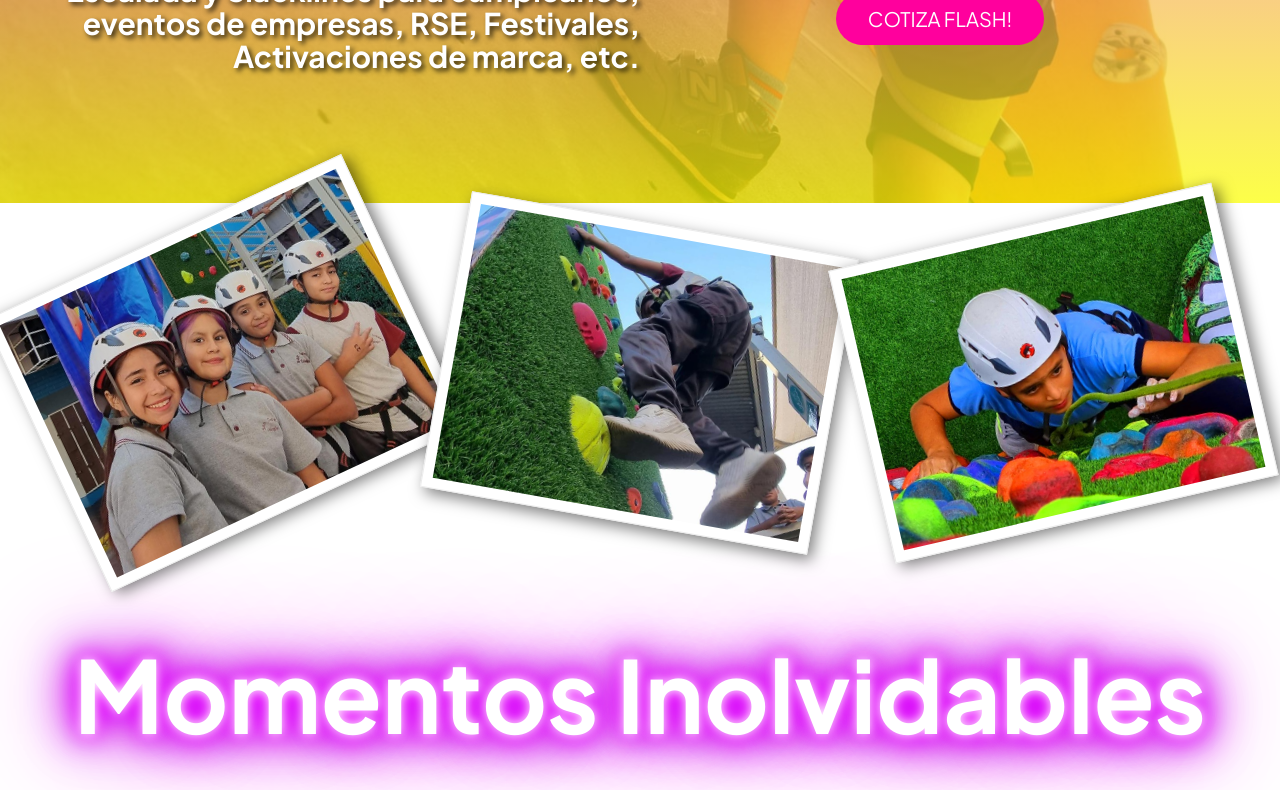
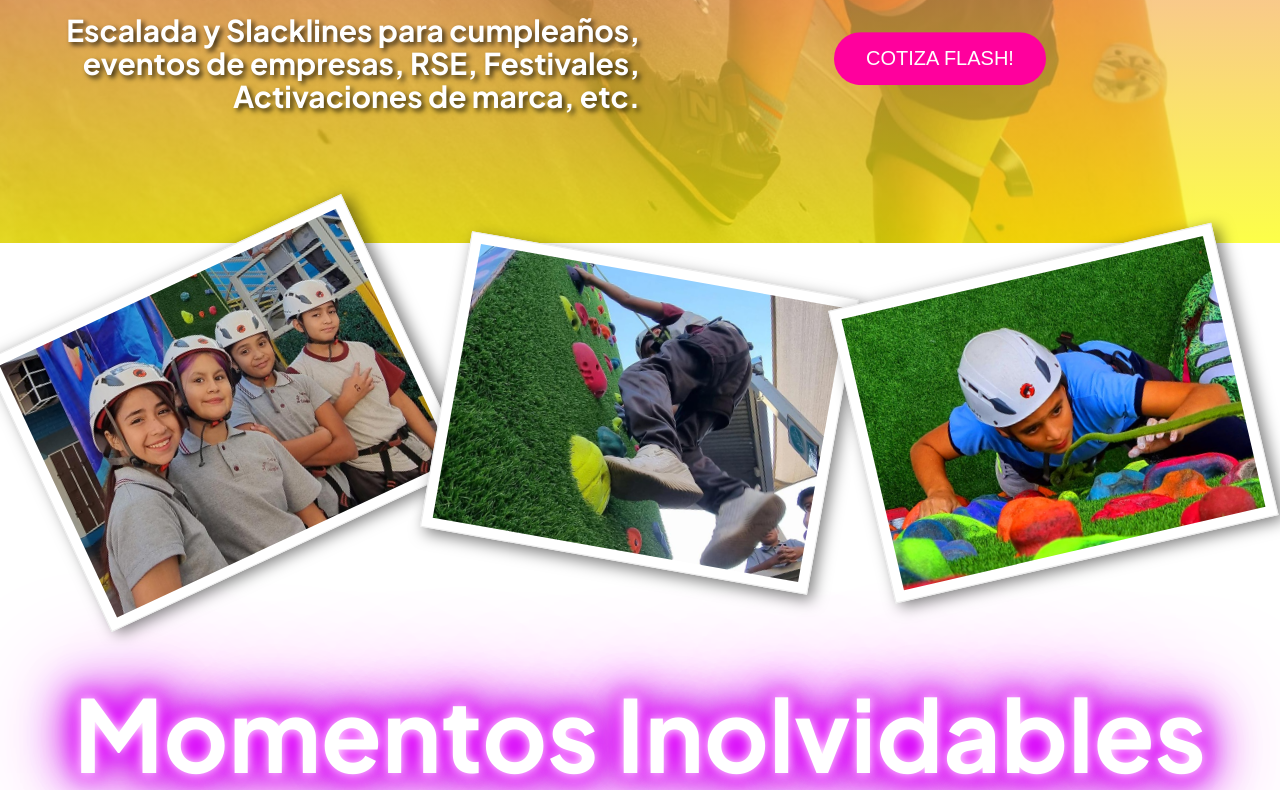
Before and after one commit to pyro-nicolini/escalandia, a plain HTML site: page index.html in a window 1280 px wide. Shown: the part 434-1224 px from the top of the page. Drawn offline with Linux system fonts and the light colour scheme; files that its build step writes are made by us from their sources; a web font is replaced by a local one.

Commit message:
modfiles

```diff
--- a/index.html
+++ b/index.html
@@ -5,10 +5,10 @@
     <meta name="viewport" content="width=device-width, initial-scale=1.0">
 
     <!-- Preload y carga de hojas de estilo -->
-    <link rel="preload" href="css/normalize.css" as="style">
-    <link rel="stylesheet" href="css/normalize.css">
-    <link rel="preload" href="css/style.css" as="style">
-    <link rel="stylesheet" href="styles.css">
+    <link rel="preload" href="/css/styles.css" as="style">
+    <link rel="stylesheet" href="/css/styles.css">
+    <link rel="preload" href="/css/styles.css" as="style">
+    <link rel="stylesheet" href="/css/styles.css">
 
     <!-- Preconexiones para optimizar la carga de fuentes -->
     <link rel="preconnect" href="https://fonts.googleapis.com">
```
